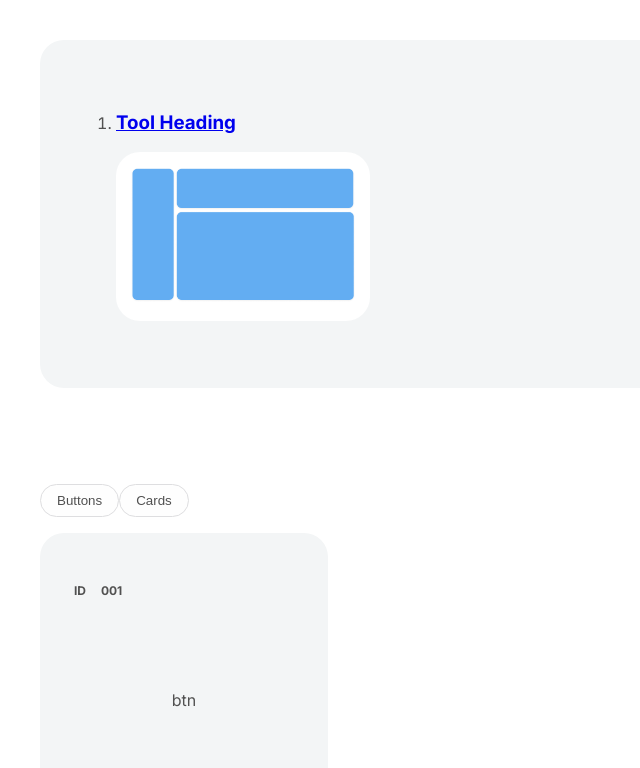
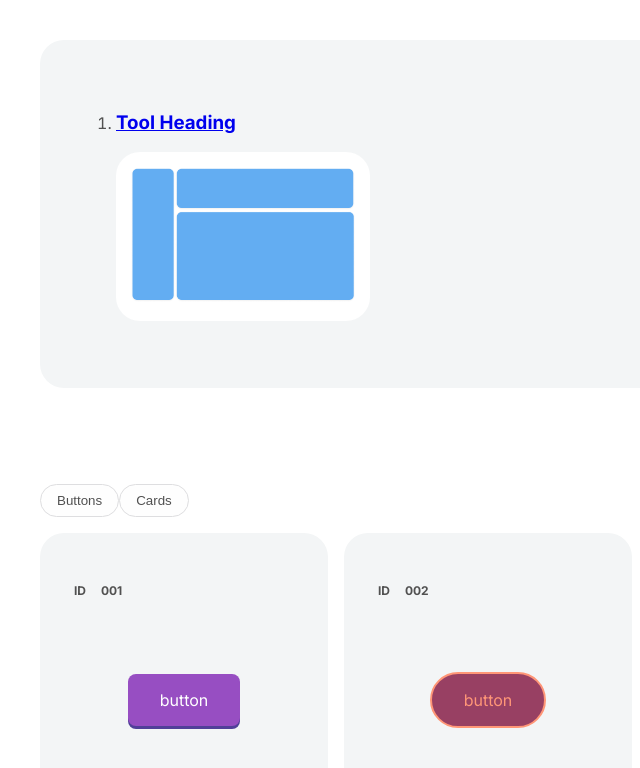
Before and after one commit to AustinChiatto/crumb, a React (Vite) app: page /home in a window 1280 px wide. Shown: the top 768 px of the page, without its empty margins (0-640 px from the left). Built offline with nearby package versions, Linux system fonts and the light colour scheme.

Commit message:
added data for snippet styling

```diff
--- /dev/null
+++ b/src/components/Dashboard/SnippetGrid/SnippetCard/SnippetCard.jsx
@@ -0,0 +1,35 @@
+import React, { useState } from "react";
+import styles from "./SnippetCard.module.scss";
+
+export default function SnippetCard({ id, elementStyle, label }) {
+    // adds 0 to the beginning of the string until it is 3 characters long
+    const formattedId = id.toString().padStart(3, "0");
+    const [isHovered, setIsHovered] = useState(false);
+
+    const handleMouseOver = () => {
+        setIsHovered(true);
+    };
+
+    const handleMouseLeave = () => {
+        setIsHovered(false);
+    };
+
+    return (
+        <article className={styles.SnippetCard}>
+            <h4 className={styles.SnippetLabel}>
+                ID <span className={styles.SnippetID}>{formattedId}</span>
+            </h4>
+            <div className={styles.SnippetDisplay}>
+                <a
+                    style={{
+                        ...elementStyle, // Spread the style properties from elementStyle
+                    }}
+                    onMouseOver={handleMouseOver}
+                    onMouseLeave={handleMouseLeave}
+                >
+                    {label}
+                </a>
+            </div>
+        </article>
+    );
+}
--- /dev/null
+++ b/src/components/Dashboard/SnippetGrid/SnippetCard/SnippetCard.module.scss
@@ -0,0 +1,47 @@
+@use "../../../../styles/utilities/variables" as *;
+@use "../../../../styles/utilities/mixins" as m;
+
+// snippet card
+// ===========================
+.SnippetCard {
+    @include m.gridSpan(auto, 3);
+    aspect-ratio: 1/1;
+    @include m.flex(center, center, column);
+    background: $color-card-bg;
+    border: 0.125rem solid transparent;
+    padding: 2rem;
+    border-radius: $border-radius;
+    cursor: pointer;
+    transition: scale 250ms cubic-bezier(0.175, 0.885, 0.32, 1.075);
+}
+
+// .Snippet:hover {
+//     scale: 1.02;
+//     border: 0.125rem solid #ebebeb;
+//     box-shadow:
+//         2.2px 2.2px 2.2px -10px rgba(0, 0, 0, 0.008),
+//         5.3px 5.3px 5.3px -10px rgba(0, 0, 0, 0.012),
+//         10px 10px 10px -10px rgba(0, 0, 0, 0.015),
+//         17.9px 17.9px 17.9px -10px rgba(0, 0, 0, 0.018),
+//         33.4px 33.4px 33.4px -10px rgba(0, 0, 0, 0.022),
+//         80px 80px 80px -10px rgba(0, 0, 0, 0.03)
+//     ;
+// }
+
+// label
+// ===========================
+.SnippetLabel {
+    font-size: 0.75rem;
+    align-self: flex-start;
+}
+
+.SnippetID {
+    margin-left: 0.75rem;
+}
+
+// display
+// ===========================
+.SnippetDisplay {
+    flex-grow: 1;
+    @include m.flex(center, center);
+}
--- a/src/components/Dashboard/SnippetGrid/SnippetGrid.jsx
+++ b/src/components/Dashboard/SnippetGrid/SnippetGrid.jsx
@@ -1,5 +1,7 @@
 // components
 import ButtonPrimary from "../../global/ButtonPrimary/ButtonPrimary";
+import SnippetCard from "./SnippetCard/SnippetCard";
+import elementData from "./snippets/elements.json";
 
 //styles
 import styles from "./SnippetGrid.module.scss";
@@ -12,12 +14,14 @@ export default function SnippetGrid() {
                 <ButtonPrimary btnLabel="Cards"></ButtonPrimary>
             </div>
             <section className={styles.SnippetGrid}>
-                <article className={styles.Snippet}>
-                    <h4 className={styles.SnippetLabel}>
-                        ID <span className={styles.SnippetID}>001</span>
-                    </h4>
-                    <div className={styles.SnippetDisplay}>btn</div>
-                </article>
+                {Object.values(elementData).map((element) => (
+                    <SnippetCard
+                        key={element.id}
+                        id={element.id}
+                        label={element.label}
+                        elementStyle={element.style}
+                    />
+                ))}
             </section>
         </div>
     );
--- a/src/components/Dashboard/SnippetGrid/SnippetGrid.module.scss
+++ b/src/components/Dashboard/SnippetGrid/SnippetGrid.module.scss
@@ -15,60 +15,3 @@
     @include m.grid(12, false, 1rem);
     margin-block: 1rem;
 }
-
-// snippet card
-// ===========================
-.Snippet {
-    @include m.gridSpan(auto, 3);
-    aspect-ratio: 1/1;
-    @include m.flex(center, center, column);
-    background: $color-card-bg;
-    border: 0.125rem solid transparent;
-    padding: 2rem;
-    border-radius: $border-radius;
-    cursor: pointer;
-    transition: scale 250ms cubic-bezier(0.175, 0.885, 0.32, 1.075);
-}
-
-// .Snippet:hover {
-//     scale: 1.02;
-//     border: 0.125rem solid #ebebeb;
-//     box-shadow:
-//         2.2px 2.2px 2.2px -10px rgba(0, 0, 0, 0.008),
-//         5.3px 5.3px 5.3px -10px rgba(0, 0, 0, 0.012),
-//         10px 10px 10px -10px rgba(0, 0, 0, 0.015),
-//         17.9px 17.9px 17.9px -10px rgba(0, 0, 0, 0.018),
-//         33.4px 33.4px 33.4px -10px rgba(0, 0, 0, 0.022),
-//         80px 80px 80px -10px rgba(0, 0, 0, 0.03)
-//     ;
-// }
-
-// label
-// ===========================
-.SnippetLabel {
-    font-size: 0.75rem;
-    align-self: flex-start;
-}
-
-.SnippetID {
-    margin-left: 0.75rem;
-}
-
-// display
-// ===========================
-.SnippetDisplay {
-    flex-grow: 1;
-    @include m.flex(center, center);
-}
-
-// quick add
-// ===========================
-.SnippetQuickAdd {
-    @include m.flex(center, center);
-    align-self: flex-end;
-    padding: 0.75rem;
-    background: $color-btn-bg;
-    border: 0.0625rem solid $color-btn-border;
-    border-radius: 3rem;
-    aspect-ratio: 1/1;
-}
--- /dev/null
+++ b/src/components/Dashboard/SnippetGrid/snippets/elements.json
@@ -0,0 +1,29 @@
+[
+    {
+        "id": 1,
+        "label": "button",
+        "style": {
+            "elementType": "button",
+            "color": "#fff",
+            "paddingBlock": "1rem",
+            "paddingInline": "2rem",
+            "background": "#974ec2",
+            "boxShadow": "0px 3px 0px 0px #513f99",
+            "borderRadius": "0.5rem"
+        }
+
+    },
+    {
+        "id": 2,
+        "label": "button",
+        "style": {
+            "elementType": "button",
+            "color": "#ff9677",
+            "paddingBlock": "1rem",
+            "paddingInline": "2rem",
+            "background": "#984063",
+            "borderRadius": "5rem",
+            "border": "2px solid #ff9677"
+        }
+    }
+]
```
